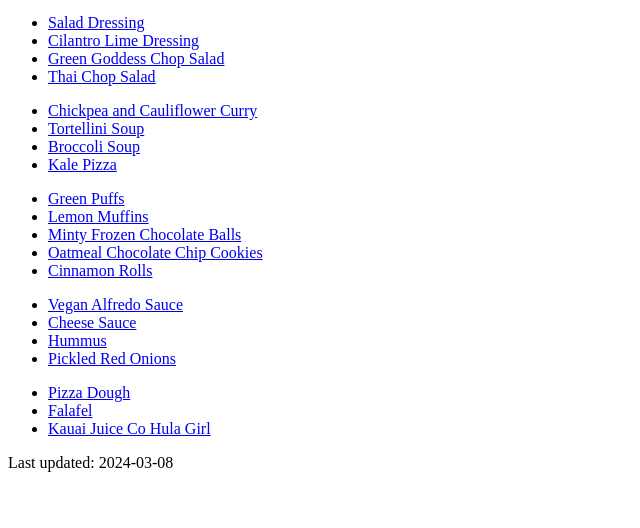
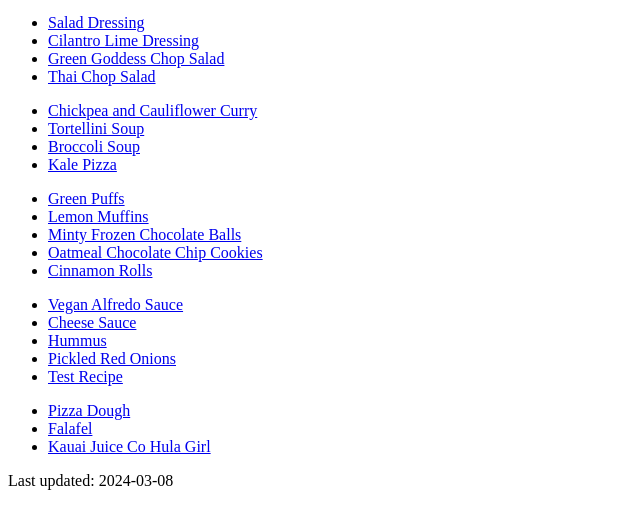
Before and after one commit to rrranthony/ajyfood.com, a plain HTML site: page index.html in a window 1280 px wide. Shown: the part 118-646 px from the top of the page, without its empty margins (0-640 px from the left). Drawn offline with Linux system fonts and the light colour scheme.

Commit message:
Add test recipe link to index.html

```diff
--- a/index.html
+++ b/index.html
@@ -34,6 +34,7 @@
   <li><a href="http://ajyfood.com/recipes/cheese-sauce">Cheese Sauce</a></li>
   <li><a href="http://ajyfood.com/recipes/hummus">Hummus</a></li>
   <li><a href="http://ajyfood.com/recipes/pickled-red-onions">Pickled Red Onions</a></li>
+  <li><a href="http://ajyfood.com/recipes/test-recipe">Test Recipe</a></li>
 </ul>
 
 <ul>
```
